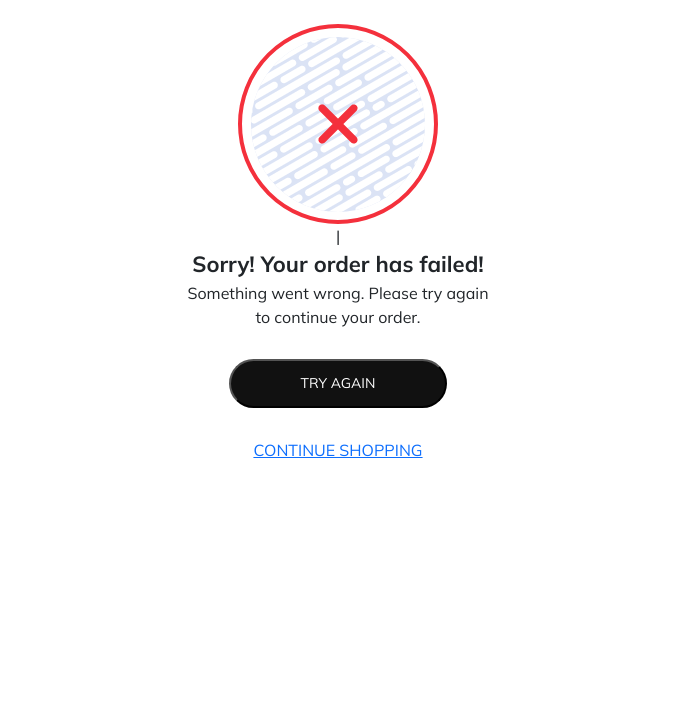
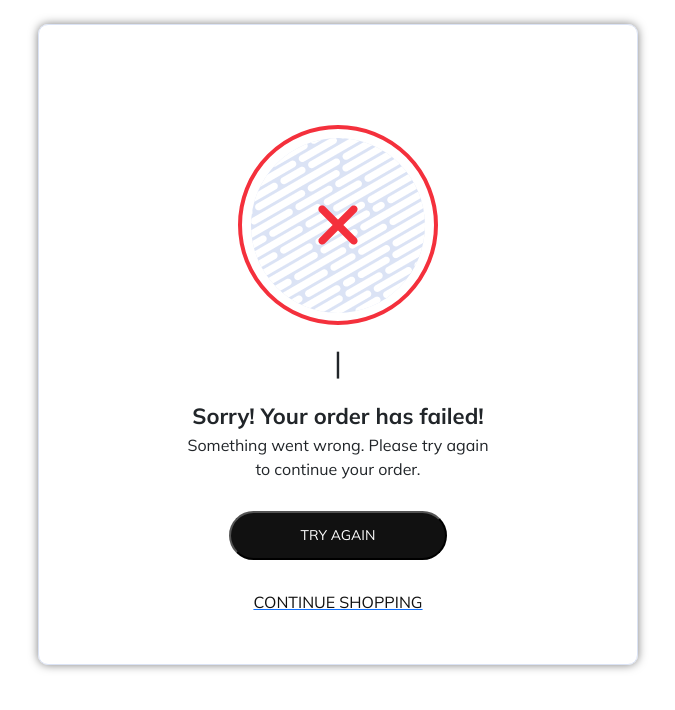
Before and after one commit to PatrikByren/Manero-frontend, a React (Create React App) app: page /orderfail in a window 1280 px wide. Shown: the top 710 px of the page, without its empty margins (302-977 px from the left). Built offline with nearby package versions, Linux system fonts and the light colour scheme; some icons are missing.

Commit message:
Change and clean

```diff
--- a/src/App.css
+++ b/src/App.css
@@ -1368,7 +1368,53 @@
   color: #ff0000;
   padding: 10px;
 }
-
-.hidden {
+.error-message .hidden {
   display: none;
 }
+
+.line {
+  font-size: 30px;
+  margin: 15px;
+}
+
+.ecart {
+  margin-top: 25px;
+}
+
+.cartimg {
+  margin-top: 50px;
+}
+
+.success-fail {
+  margin-top: 100px;
+}
+
+.continueshop {
+  color: #111111;
+  text-decoration: none;
+}
+
+@media (min-width: 1000px) {
+  .media-border-i {
+    border: 1px solid #DBE3F5;
+    border-radius: 10px;
+    box-shadow: 0 0 10px rgba(0, 0, 0, 0.5);
+    margin-top: 50px;
+    padding-top: 0px;
+    padding-bottom: 50px;
+    max-width: 600px;
+    display: flex;
+    flex-direction: column;
+    align-items: center;
+    margin: auto;
+  }
+}
+.error-message {
+  background-color: #ffe6e6;
+  border: 1px solid #ff8080;
+  color: #ff0000;
+  padding: 10px;
+}
+.error-message .hidden {
+  display: none;
+}/*# sourceMappingURL=App.css.map */
```
Also changed, not shown: src/asset/scss/components/errormessage/_errormessage.scss (line endings or trailing spaces), 1 other file (tests, documents, lock files or other folders).
